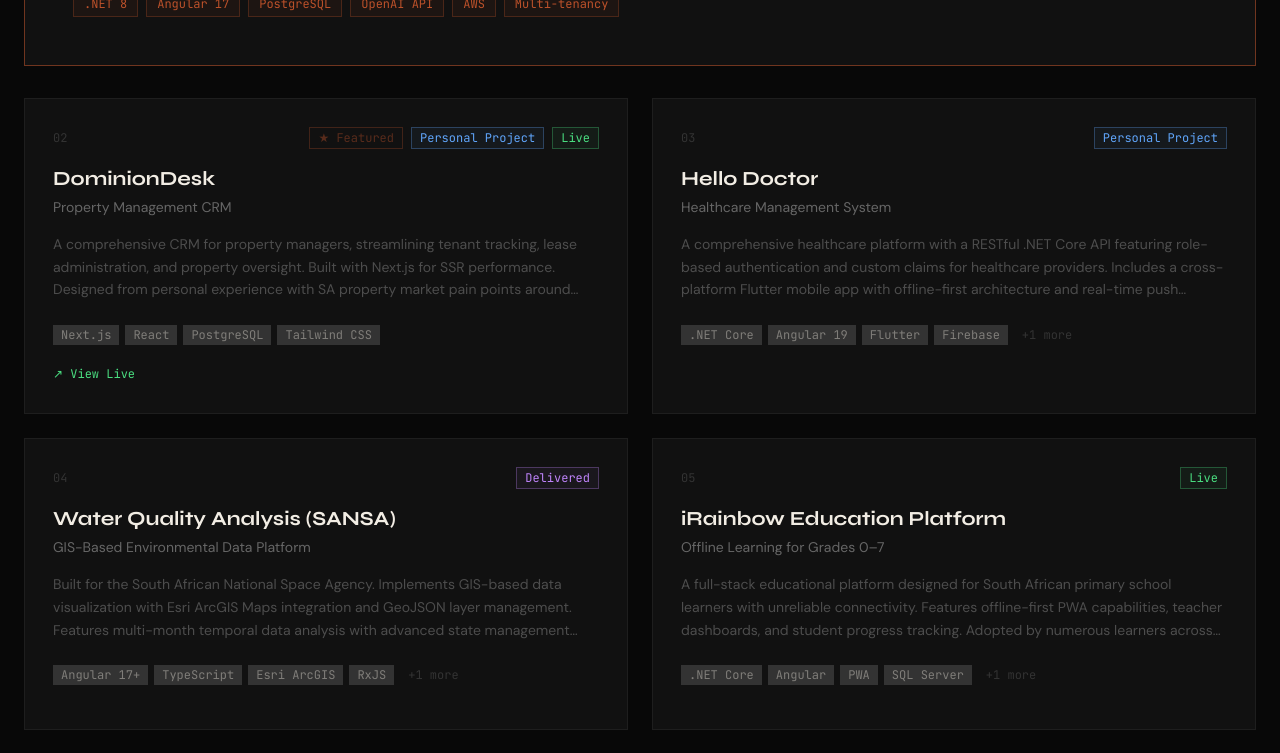
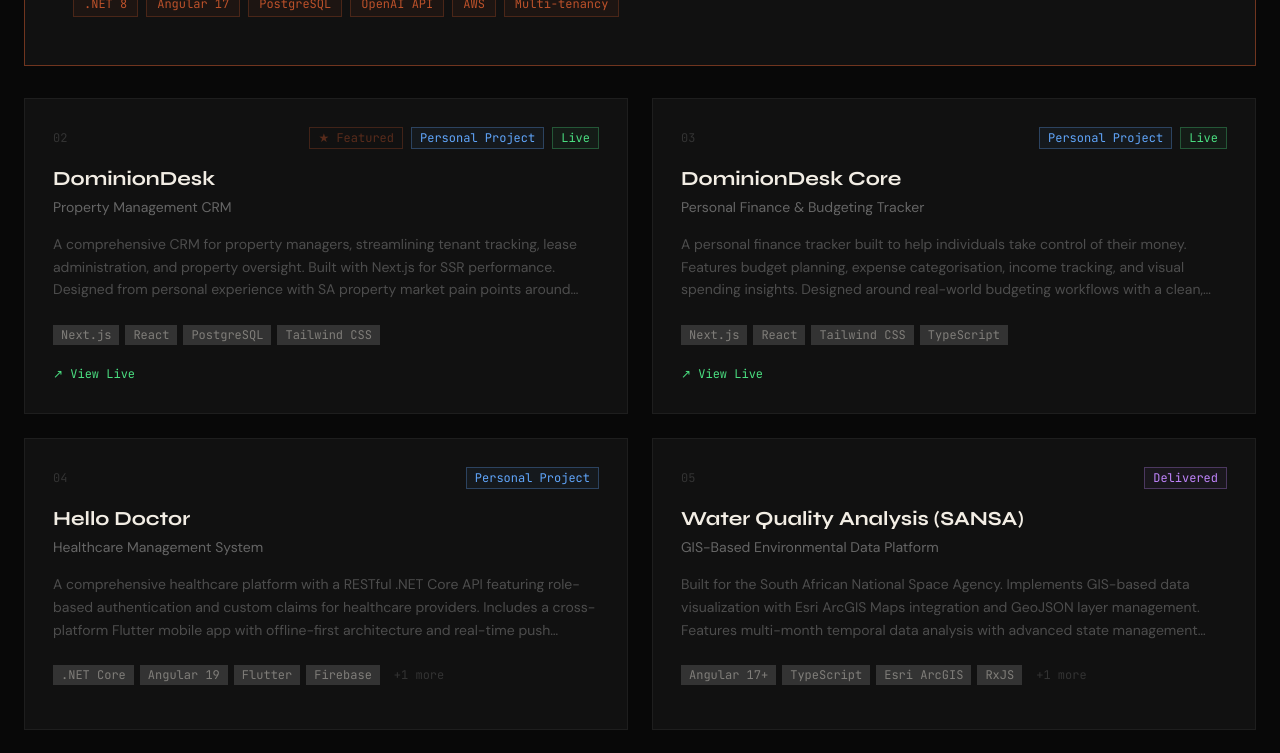
Before and after one commit to Comfie/comfort-portfolio, a Next.js app: page / in a window 1280 px wide. Shown: the part 4860-5613 px from the top of the page. Built offline with nearby package versions, Linux system fonts and the light colour scheme.

Commit message:
feat: add DominionDesk Core (personal finance tracker) as project #03

```diff
--- a/app/sections/Projects.tsx
+++ b/app/sections/Projects.tsx
@@ -26,6 +26,17 @@ const projects = [
   },
   {
     number: "03",
+    name: "DominionDesk Core",
+    tagline: "Personal Finance & Budgeting Tracker",
+    description:
+      "A personal finance tracker built to help individuals take control of their money. Features budget planning, expense categorisation, income tracking, and visual spending insights. Designed around real-world budgeting workflows with a clean, fast interface powered by Next.js.",
+    stack: ["Next.js", "React", "Tailwind CSS", "TypeScript"],
+    status: "Personal Project",
+    highlight: false,
+    links: { live: "https://core.dominiondesk.com/" },
+  },
+  {
+    number: "04",
     name: "Hello Doctor",
     tagline: "Healthcare Management System",
     description:
@@ -36,7 +47,7 @@ const projects = [
     links: { github: "https://github.com/comfie" },
   },
   {
-    number: "04",
+    number: "05",
     name: "Water Quality Analysis (SANSA)",
     tagline: "GIS-Based Environmental Data Platform",
     description:
@@ -47,7 +58,7 @@ const projects = [
     links: {},
   },
   {
-    number: "05",
+    number: "06",
     name: "iRainbow Education Platform",
     tagline: "Offline Learning for Grades 0–7",
     description:
@@ -58,7 +69,7 @@ const projects = [
     links: {},
   },
   {
-    number: "06",
+    number: "07",
     name: "TRX BOM Upload Client",
     tagline: "Enterprise Bill of Materials Processing",
     description:
```
